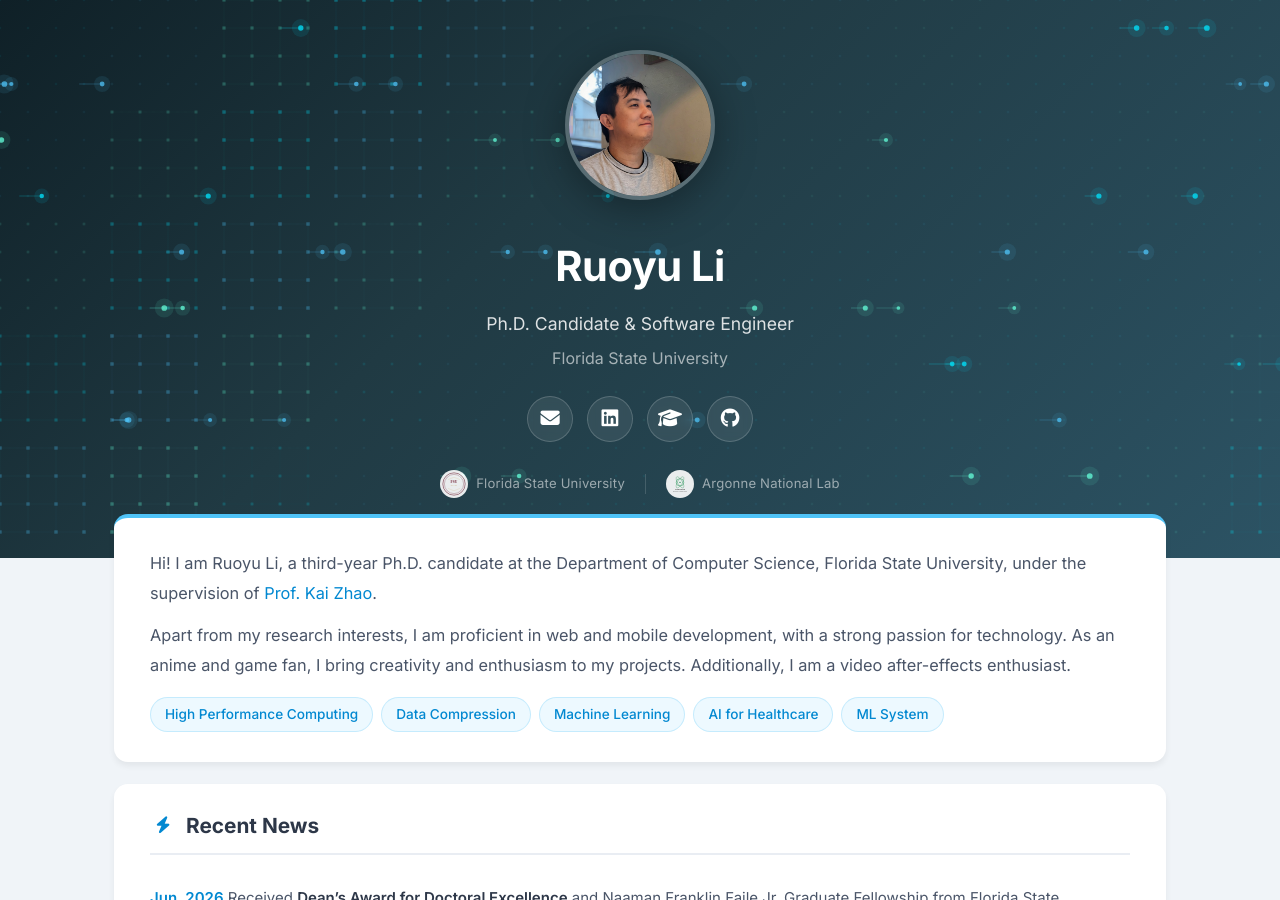
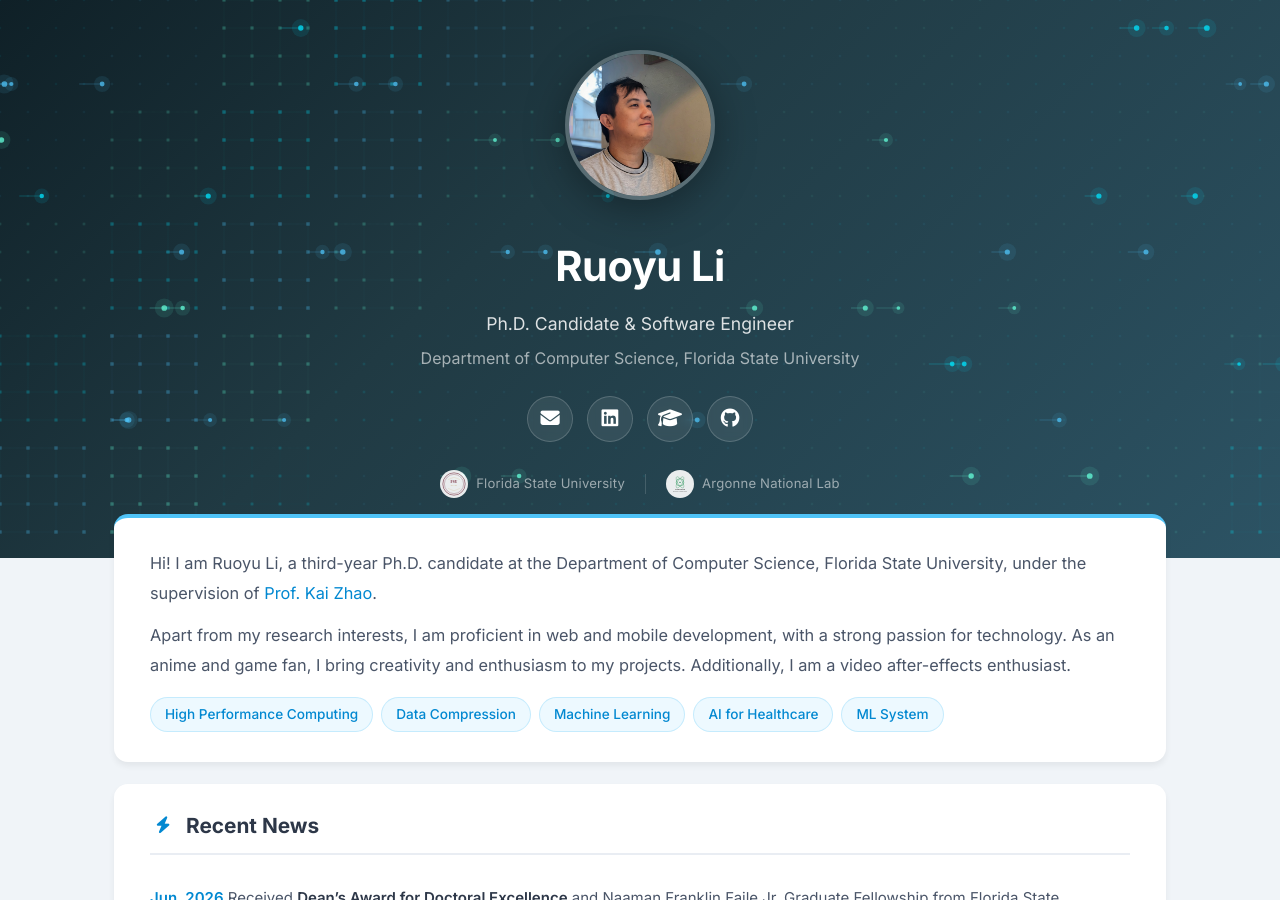
Before and after one commit to ruoyush/ruoyush.github.io, a Jekyll site: the page built from index.md, in a window 1280 px wide and 900 px high. Built offline with Jekyll 4.4.1, drawn with Linux system fonts in a browser that asks for light colours.

Commit message:
Update description in _config.yml

```diff
--- a/_config.yml
+++ b/_config.yml
@@ -22,7 +22,7 @@ title: Ruoyu Li
 email: rli@cs.fsu.edu
 logo: "/assets/img/logo.jpg"
 description: > # this means to ignore newlines until "baseurl:"
-  Florida State University
+  Department of Computer Science, Florida State University
 
 baseurl: "" # the subpath of your site, e.g. /blog
 url: "https://ruoyush.github.io" # the base hostname & protocol for your site, e.g. http://example.com
```
